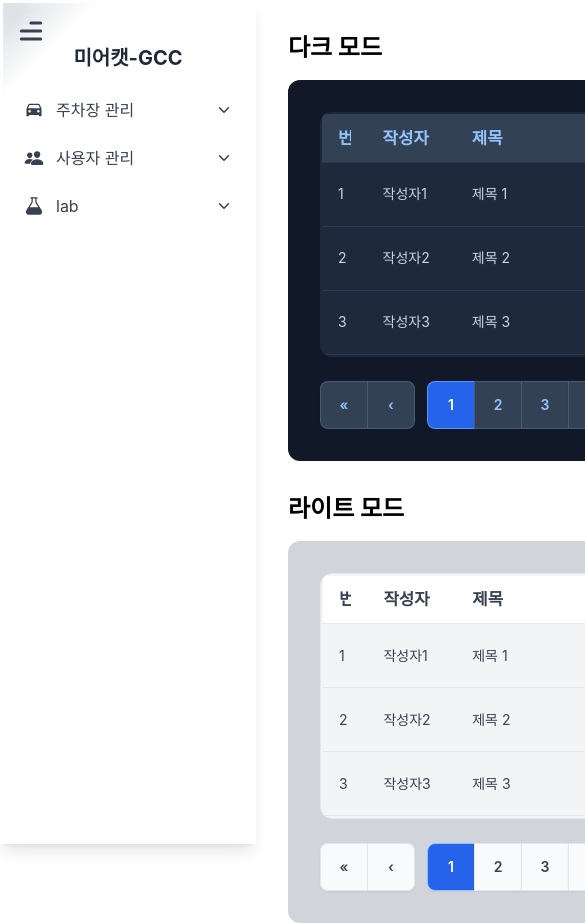
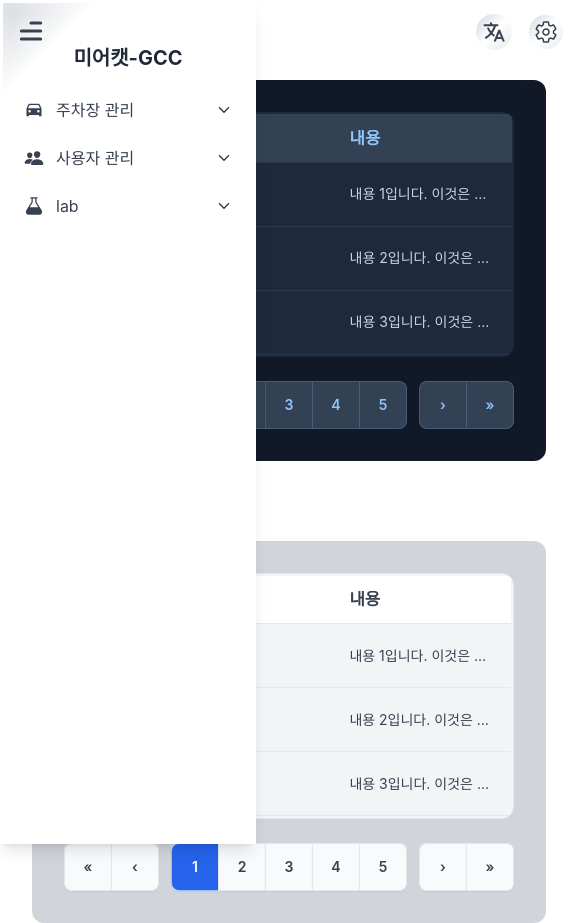
Before and after one commit to webcodur/meerkat-gcc-template, a Next.js app: page /en/labs/pagination in a window 390 px wide. Shown: the top 923 px of the page, 585 px wide, since content can reach past the window. Built offline with nearby package versions, Linux system fonts and the light colour scheme; a web font is replaced by a local one.

Commit message:
fix(clientLayout): adjust sidebar layout

```diff
--- a/components/common/clientLayout/MainContent.tsx
+++ b/components/common/clientLayout/MainContent.tsx
@@ -1,7 +1,4 @@
 'use client';
-
-import { useAtom } from 'jotai';
-import { sidebarOpenAtom, dirAtom } from '@/atoms';
 
 /**
  * MainContent 컴포넌트
@@ -10,33 +7,14 @@ import { sidebarOpenAtom, dirAtom } from '@/atoms';
  * - 메인 콘텐츠 영역의 레이아웃을 사이드바 상태에 따라 동적으로 조정
  * - 레이아웃 전환 시 부드러운 애니메이션 효과 제공
  * - RTL/LTR 모드 지원
- *
- * 주요 기능:
- * 1. 사이드바 상태와 방향에 따른 레이아웃 조정
- *    - LTR + 열린 상태: 왼쪽 마진 16rem (ml-64)
- *    - LTR + 닫힌 상태: 왼쪽 마진 0 (ml-0)
- *    - RTL + 열린 상태: 오른쪽 마진 16rem (mr-64)
- *    - RTL + 닫힌 상태: 오른쪽 마진 0 (mr-0)
- *
- * 2. 스타일링
- *    - transition-all: 모든 속성에 대한 전환 효과 적용
- *    - p-8: 전체 패딩 2rem (32px)
  */
 export default function MainContent({
     children,
 }: {
     children: React.ReactNode;
 }) {
-    const [isOpen] = useAtom(sidebarOpenAtom);
-    const [dir] = useAtom(dirAtom);
-    const isRTL = dir === 'rtl';
-
-    const marginClass = isOpen
-        ? isRTL ? 'mr-64' : 'ml-64'
-        : isRTL ? 'mr-0' : 'ml-0';
-
     return (
-        <main className={`relative z-0 min-h-screen transition-all duration-200 ${marginClass} px-8`}>
+        <main className="relative z-0 min-h-screen w-full transition-all duration-200 px-8">
             {children}
         </main>
     );
--- a/components/common/clientLayout/Sidebar.tsx
+++ b/components/common/clientLayout/Sidebar.tsx
@@ -13,7 +13,7 @@ import {
     IoSettings,
     IoList,
     IoGrid,
-    IoBeaker
+    IoBeaker,
 } from 'react-icons/io5';
 import type { IconType } from 'react-icons';
 import { useAtom } from 'jotai';
@@ -57,12 +57,10 @@ export default function Sidebar() {
             ],
         },
         {
-            title:'lab',
+            title: 'lab',
             path: '/users',
             icon: IoFlask,
-            subMenus: [
-                { title: 'pagination', path: '/labs/pagination', icon: IoBeaker },
-            ],
+            subMenus: [{ title: 'pagination', path: '/labs/pagination', icon: IoBeaker }],
         },
     ];
 
@@ -79,10 +77,8 @@ export default function Sidebar() {
     }, [pathname, setCurrentPath]);
 
     const toggleMenu = (title: string) => {
-        setExpandedMenus(prev =>
-            prev.includes(title)
-                ? prev.filter(item => item !== title)
-                : [...prev, title]
+        setExpandedMenus((prev) =>
+            prev.includes(title) ? prev.filter((item) => item !== title) : [...prev, title]
         );
     };
 
@@ -94,12 +90,20 @@ export default function Sidebar() {
 
     if (!mounted) {
         return (
-            <aside className={`fixed top-0 ${isRTL ? 'inset-inline-end-0' : 'inset-inline-start-0'} h-full w-64 bg-white shadow-lg z-10 ${isRTL ? 'translate-x-full' : '-translate-x-full'}`}>
+            <aside
+                className={`lg:relative fixed top-0 ${
+                    isRTL ? 'inset-inline-end-0' : 'inset-inline-start-0'
+                } h-screen w-64 bg-white shadow-lg z-10 ${
+                    isRTL ? 'translate-x-full' : '-translate-x-full'
+                }`}
+            >
+                <div className="h-full overflow-y-auto">
                     <div className="p-4">
                         <div className="flex items-center rounded-lg align-center justify-center">
                             <h1 className="text-xl font-bold mb-4 text-center ms-[50px] text-gray-800">
                                 {t('sidebar_title')}
                             </h1>
+                        </div>
                     </div>
                 </div>
             </aside>
@@ -108,10 +112,16 @@ export default function Sidebar() {
 
     return (
         <aside
-            className={`fixed top-0 ${isRTL ? 'inset-inline-end-0' : 'inset-inline-start-0'} h-full w-64 bg-white shadow-lg transition-transform duration-200 z-10 ${translateClass}`}
+            className={`lg:relative fixed top-0 ${
+                isRTL ? 'inset-inline-end-0' : 'inset-inline-start-0'
+            } h-screen w-64 bg-white shadow-lg transition-transform duration-200 z-10 ${translateClass}`}
         >
+            <div className="h-full overflow-y-auto">
                 <div className="p-4">
-                <Link href="/" className="flex items-center rounded-lg hover:bg-gray-100 justify-center align-center m-auto mt-[20px] mb-[10px]">
+                    <Link
+                        href="/"
+                        className="flex items-center rounded-lg hover:bg-gray-100 justify-center align-center m-auto mt-[20px] mb-[10px]"
+                    >
                         <h1 className="text-xl font-bold text-center p-2 text-gray-800">
                             {t('sidebar_title')}
                         </h1>
@@ -127,16 +137,17 @@ export default function Sidebar() {
                                         <button
                                             onClick={() => toggleMenu(item.title)}
                                             className={`w-full flex items-center justify-between p-2 rounded-lg text-gray-700 hover:bg-gray-100 ${
-                                            currentPath === item.path ? 'bg-gray-100 font-medium' : ''
+                                                currentPath === item.path
+                                                    ? 'bg-gray-100 font-medium'
+                                                    : ''
                                             }`}
                                         >
                                             <div className="flex items-center">
                                                 <Icon className="me-3 text-xl" />
                                                 {item.title}
                                             </div>
-                                        {item.subMenus && (
-                                            isExpanded ? <IoChevronUp /> : <IoChevronDown />
-                                        )}
+                                            {item.subMenus &&
+                                                (isExpanded ? <IoChevronUp /> : <IoChevronDown />)}
                                         </button>
                                         {isExpanded && item.subMenus && (
                                             <ul className="mt-2 ms-6 space-y-2">
@@ -168,6 +179,7 @@ export default function Sidebar() {
                         </ul>
                     </nav>
                 </div>
+            </div>
         </aside>
     );
 }
```
Lines whose indentation alone changed are shown as unchanged.
